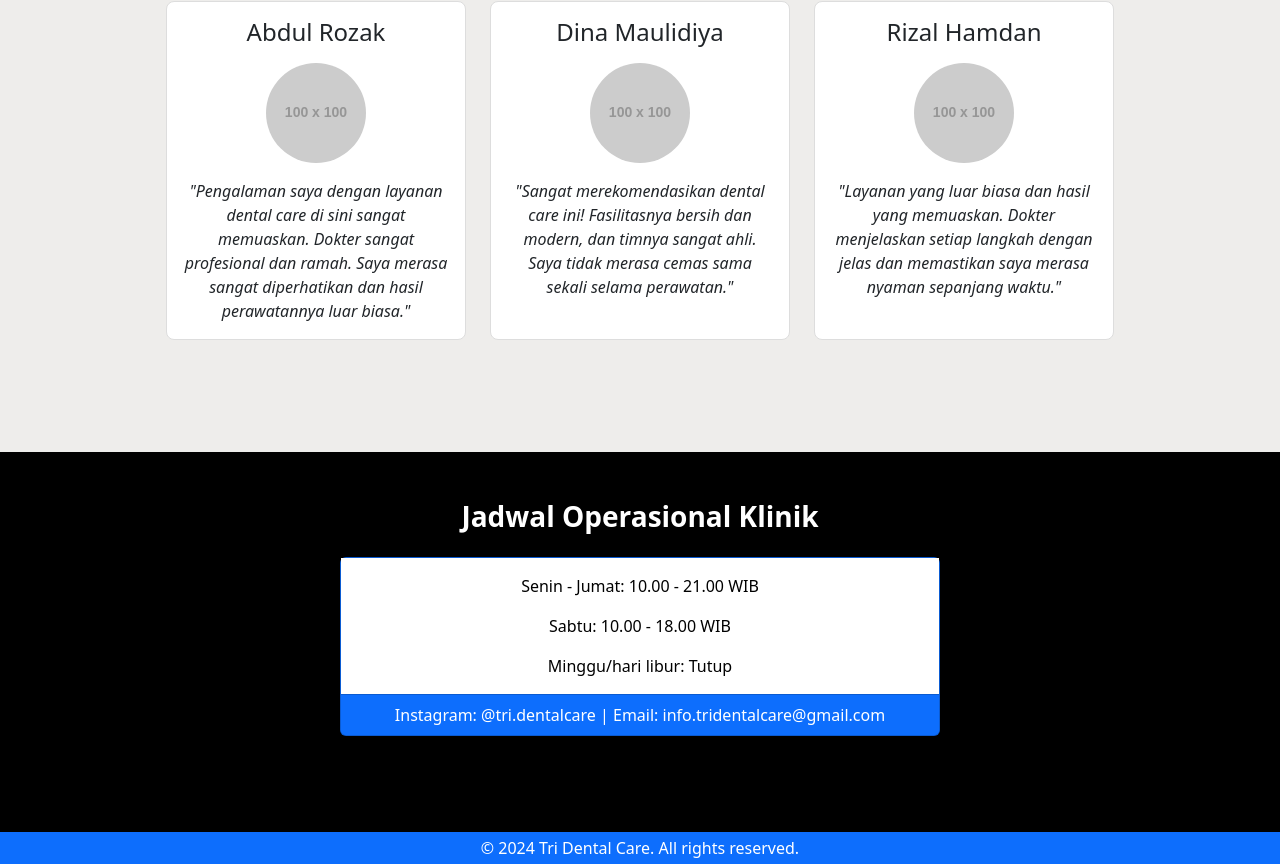
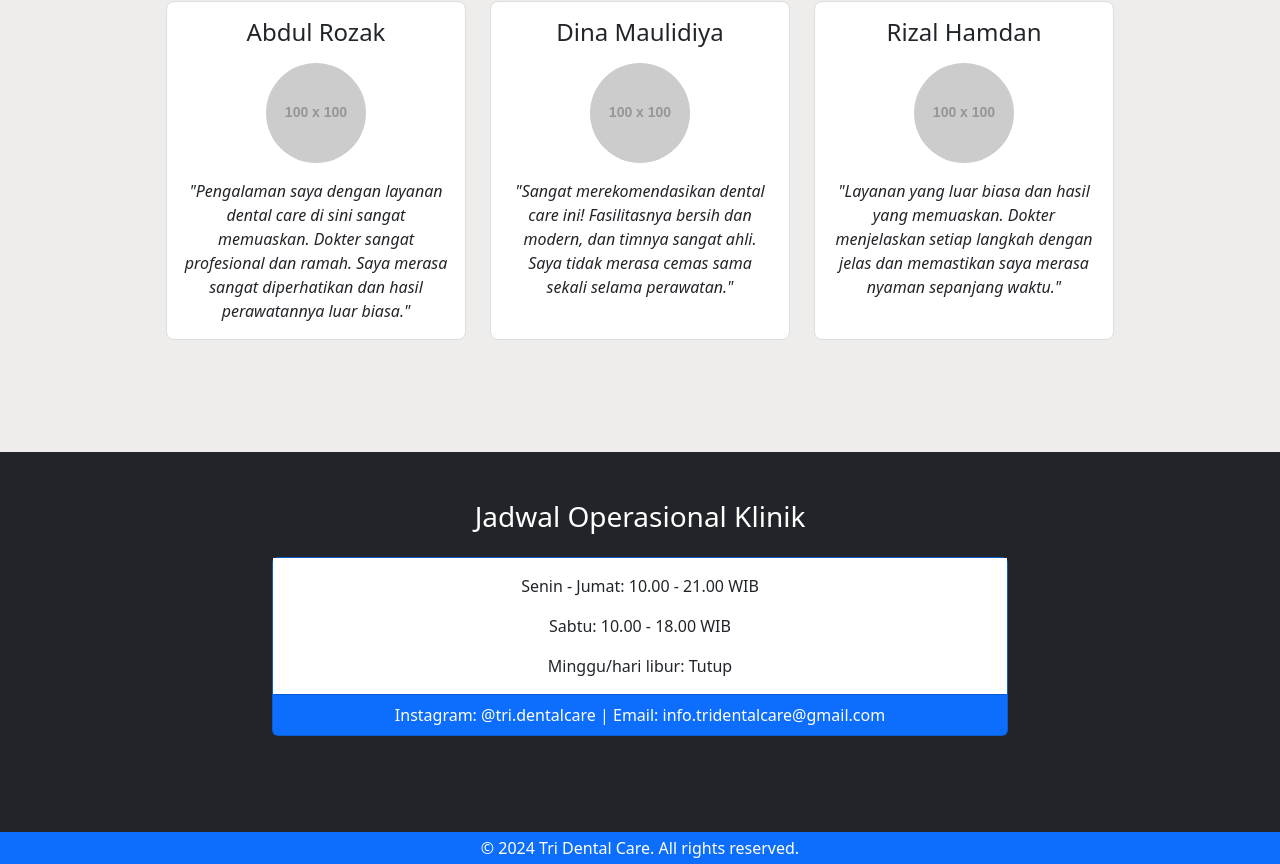
Before and after one commit to alrazak/frontend-react-tridentalcare, a React (Vite) app: page /card in a window 1280 px wide. Shown: the part 1477-2341 px from the top of the page. Built offline with nearby package versions, Linux system fonts and the light colour scheme.

Commit message:
put: center contact

```diff
--- a/src/components/body/Contact.jsx
+++ b/src/components/body/Contact.jsx
@@ -1,12 +1,15 @@
 import React from "react";
+import 'bootstrap/dist/css/bootstrap.min.css';
 
 function Contact() {
     return (
-        <div id="contact" className="bg-black text-center py-5">
-            <h3 className="text-white fw-bold mb-4">Jadwal Operasional Klinik</h3>
-            <div className="container d-flex justify-content-center">
-                <div className="card mb-5 bg-primary text-white" style={{ maxWidth: '600px', width: '100%' }}>
-                    <div className="card-body bg-white text-black text-center">
+        <div id="contact" className="bg-dark text-center py-5">
+            <h3 className="text-white font-weight-bold mb-4">Jadwal Operasional Klinik</h3>
+            <div className="container">
+                <div className="row justify-content-center">
+                    <div className="col-md-8">
+                        <div className="card mb-5 bg-primary text-white">
+                            <div className="card-body bg-white text-dark text-center">
                                 <p className="card-text">Senin - Jumat: 10.00 - 21.00 WIB</p>
                                 <p className="card-text">Sabtu: 10.00 - 18.00 WIB</p>
                                 <p className="card-text">Minggu/hari libur: Tutup</p>
@@ -17,6 +20,8 @@ function Contact() {
                         </div>
                     </div>
                 </div>
+            </div>
+        </div>
     );
 }
 
```
Lines whose indentation alone changed are shown as unchanged.
